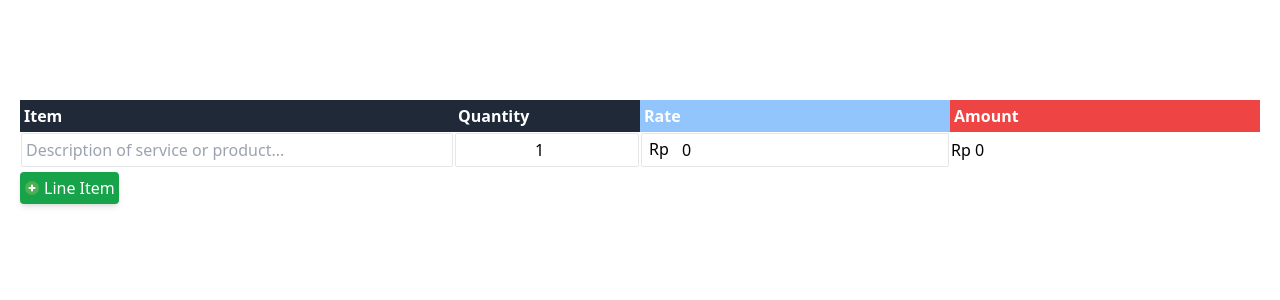
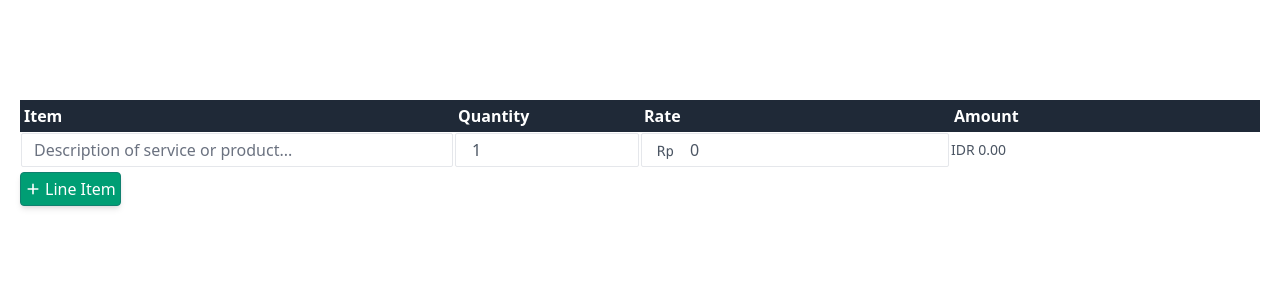
Before and after one commit to yahoogm/invoice-generator, a React (Create React App) app: page / in a window 1280 px wide. Both pictures are taken after a click on the button "Line Item". Shown: the top 300 px of the page. Built offline with nearby package versions, Linux system fonts and the light colour scheme; the HTML template or start-up script is replaced by a standard one.

Commit message:
update UI

```diff
--- a/src/components/content/Content.jsx
+++ b/src/components/content/Content.jsx
@@ -1,22 +1,16 @@
 import Inputs from './Inputs';
-import { FcPlus } from 'react-icons/fc';
+import { HiPlus } from 'react-icons/hi';
 
 const Content = ({ items, handleAdd, handleDelete, handleOnChangeItem, handleOnChangeQty, handleOnChangeRate }) => {
   return (
     <>
       <table className="w-full table-fixed">
-        <colgroup>
-          <col className="w-[35%]"></col>
-          <col className="w-[15%]"></col>
-          <col className="w-[25%]"></col>
-          <col className="w-[25%]"></col>
-        </colgroup>
         <thead className="bg-gray-800 text-white text-left">
           <tr>
-            <th className="p-1">Item</th>
-            <th className="p-1">Quantity</th>
-            <th className="p-1 bg-blue-300">Rate</th>
-            <th className="p-1 bg-red-500">Amount</th>
+            <th className="p-1 w-[35%]">Item</th>
+            <th className="p-1 w-[15%]">Quantity</th>
+            <th className="p-1 w-[25%]">Rate</th>
+            <th className="p-1 w-[25%]">Amount</th>
           </tr>
         </thead>
 
@@ -24,8 +18,8 @@ const Content = ({ items, handleAdd, handleDelete, handleOnChangeItem, handleOnC
           <Inputs items={items} handleOnChangeQty={handleOnChangeQty} handleOnChangeRate={handleOnChangeRate} handleOnChangeItem={handleOnChangeItem} handleDelete={handleDelete} />
         </tbody>
       </table>
-      <button onClick={() => handleAdd()} className="flex items-center bg-green-600 p-1 rounded space-x-2 text-white mt-1 shadow-md hover:bg-green-700">
-        <FcPlus className="mr-1" />
+      <button onClick={() => handleAdd()} className="flex items-center bg-[#009e74] p-1 rounded space-x-2 text-white mt-1 shadow-md hover:bg-[#009e90] border-[#10806f] border">
+        <HiPlus className="mr-1 text-white" />
         Line Item
       </button>
     </>
--- a/src/components/content/Inputs.jsx
+++ b/src/components/content/Inputs.jsx
@@ -1,5 +1,5 @@
 import React, { useEffect, useState } from 'react';
-import { FcFullTrash } from 'react-icons/fc';
+import { HiOutlineX } from 'react-icons/hi';
 
 // ------ {items, handleOnChangeQty .... is a props from Content.jsx (parent)} ------- //
 const Inputs = ({ items, handleOnChangeQty, handleOnChangeRate, handleOnChangeItem, handleDelete }) => {
@@ -23,13 +23,17 @@ const Inputs = ({ items, handleOnChangeQty, handleOnChangeRate, handleOnChangeIt
   }, [items]);
   // --------- End Effect to render something new changes of items --------- //
 
+  // ---- Start Function to format the amount to IDR ---- //
+  const toCurrency = (number, currency, lang = undefined) => Intl.NumberFormat(lang, { style: 'currency', currency }).format(number);
+  // ---- End Function to format the amount to IDR ---- //
+
   return (
     <>
       {items.map((item, index) => (
         <tr key={item.id}>
           <td>
             <input
-              className=" w-full border rounded-sm p-1"
+              className="text-gray-600 w-full duration-300 border rounded-sm p-1 hover:border-gray-400  focus:outline-[#009e74] px-3 placeholder:text-gray-500"
               type="text"
               placeholder="Description of service or product..."
               value={item.title}
@@ -43,8 +47,9 @@ const Inputs = ({ items, handleOnChangeQty, handleOnChangeRate, handleOnChangeIt
           </td>
           <td>
             <input
-              className="text-center border rounded-sm p-1 w-full"
+              className="text-gray-600 px-4 border rounded-sm p-1 w-full duration-300 hover:border-gray-400  focus:outline-[#009e74] invalid:outline-red-400"
               placeholder="Quantity"
+              min="1"
               type="number"
               value={item.qty}
               onChange={(e) => {
@@ -56,9 +61,9 @@ const Inputs = ({ items, handleOnChangeQty, handleOnChangeRate, handleOnChangeIt
             />
           </td>
           <td>
-            <span className="absolute mt-1 ml-2 ">Rp</span>
+            <span className="absolute mt-2 ml-4 font-mono text-sm text-gray-600">Rp</span>
             <input
-              className="pl-10 border rounded-sm p-1 w-full"
+              className="text-gray-600 pl-12 border duration-300 rounded-sm p-1 w-full hover:border-gray-400  focus:outline-[#009e74]"
               value={item.rate}
               onChange={(e) => {
                 let rates = [...rate];
@@ -71,8 +76,8 @@ const Inputs = ({ items, handleOnChangeQty, handleOnChangeRate, handleOnChangeIt
           </td>
           <td>
             <div className="flex justify-between items-center">
-              <span>Rp {item.qty * item.rate}</span>
-              {items.length === 1 ? '' : <FcFullTrash className="cursor-pointer" onClick={() => handleDelete(item.id)} />}
+              <span className="text-gray-600 text-sm">{toCurrency(item.qty * item.rate, 'IDR')}</span>
+              {items.length === 1 ? '' : <HiOutlineX className="cursor-pointer hover:text-red-500 duration-300 " onClick={() => handleDelete(item.id)} />}
             </div>
           </td>
         </tr>
```
Also changed, not shown: 1 other file (tests, documents, lock files or other folders).
